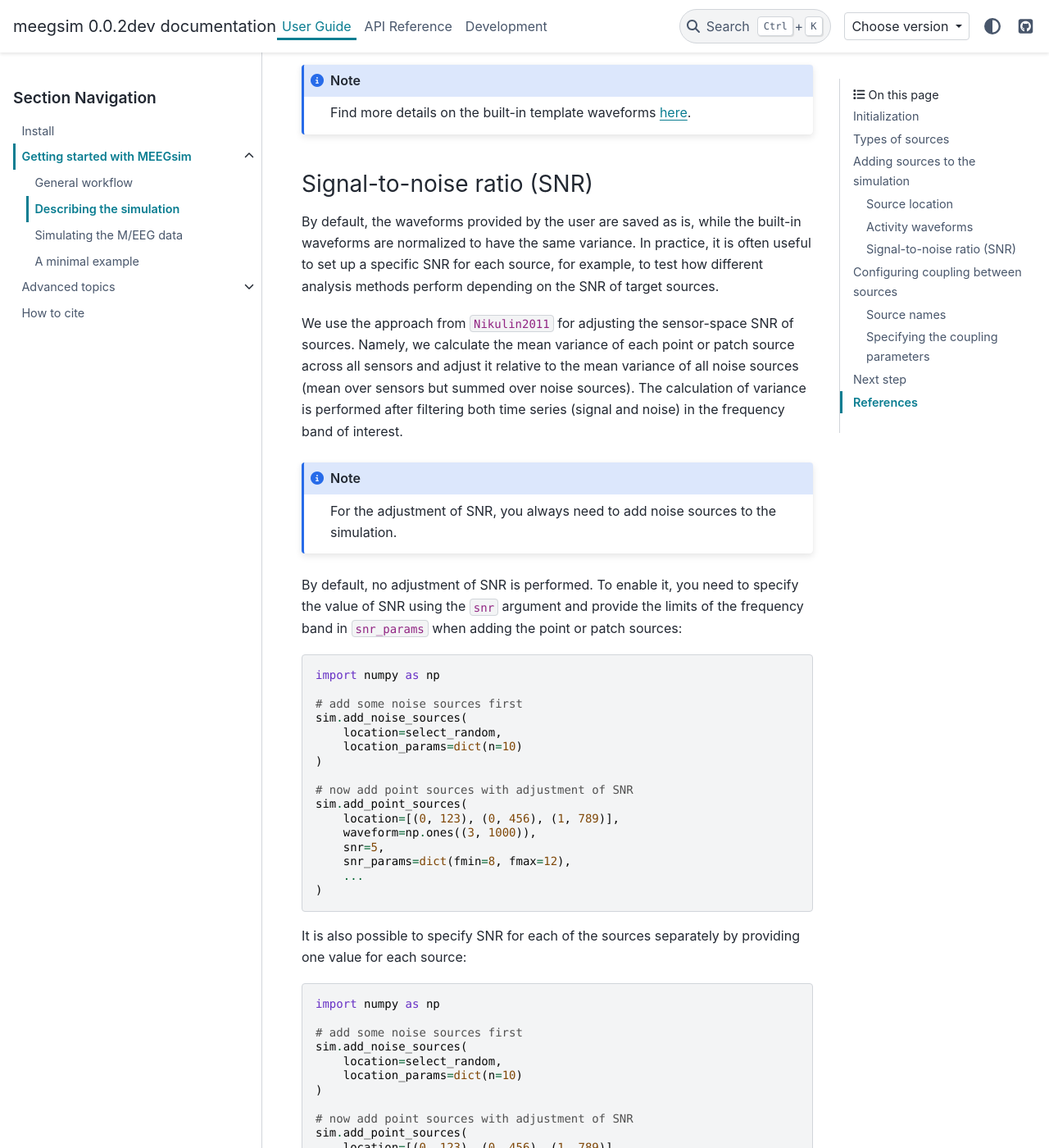
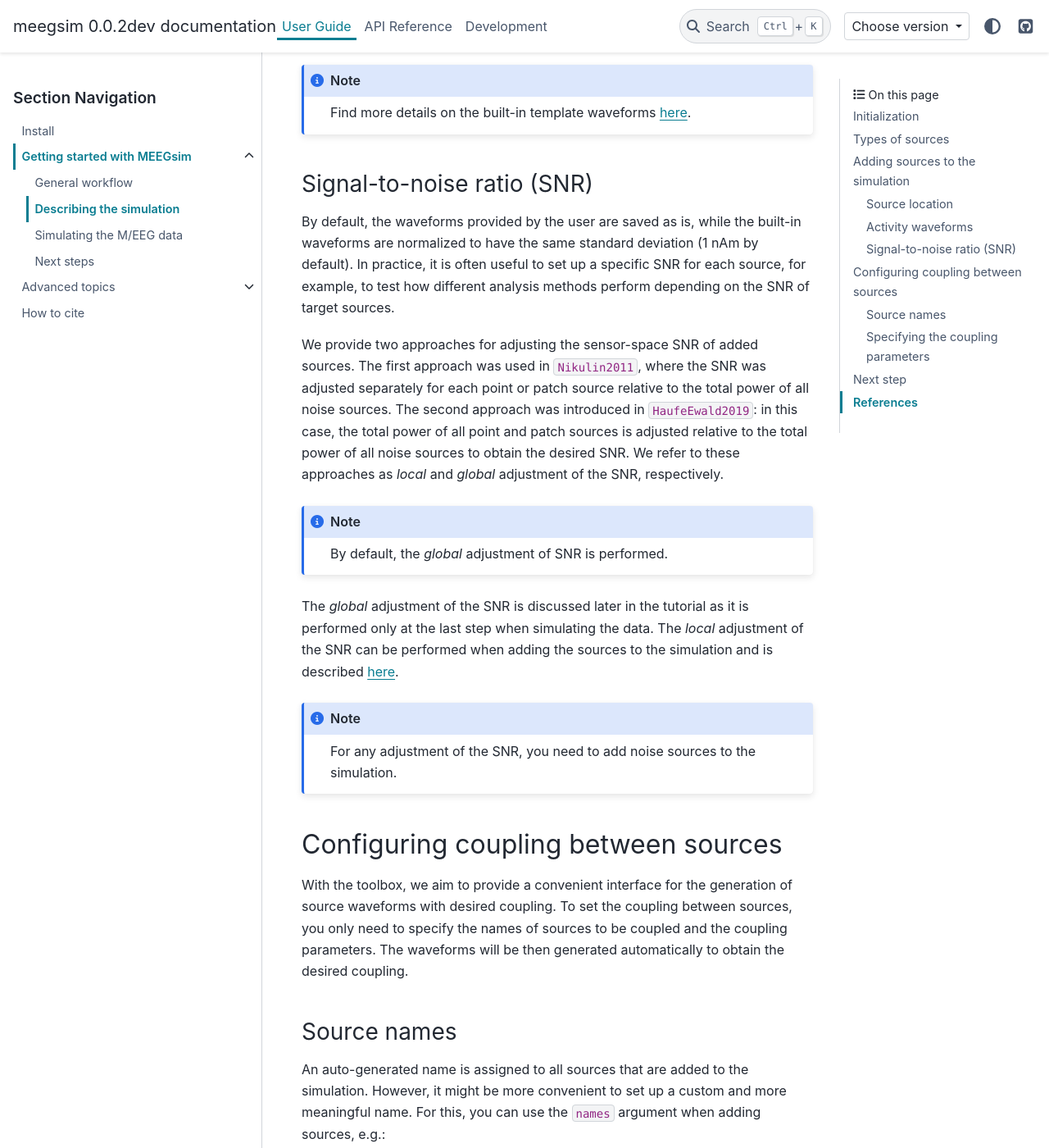
Before and after one commit to ctrltz/meegsim, a Sphinx documentation site: the page built from docs/user_guide/get_started/simulation.rst, in a window 1280 px wide and 1400 px high, scrolled down 3644 px. Shown: the whole window at 82% size. Built offline with Sphinx 7.4.7 and the PyData theme 0.15.4, drawn with Linux system fonts in a browser that asks for light colours; pages that are not in the unit, such as notebooks, are missing from menus; comment, search, counter and statistics services are not loaded; cross-references to code outside the pages are shown as plain code; some of the changed text lies outside the part shown.

Commit message:
Update the main tutorial

```diff
--- a/docs/references.bib
+++ b/docs/references.bib
@@ -1,3 +1,14 @@
+@article{HaufeEwald2019,
+    title   = {{A} {S}imulation {F}ramework for {B}enchmarking {EEG}-{B}ased {B}rain {C}onnectivity {E}stimation {M}ethodologies},
+    author  = {Haufe, Stefan and Ewald, Arne},
+    journal = {{B}rain {T}opography},
+    journal-short={{B}rain {T}opogr},
+    volume  = {32},
+    pages   = {625-642},
+    year    = 2019,
+    doi     = "10.1007/s10548-016-0498-y"
+}
+
 @article{Nikulin2011,
   title     = "A novel method for reliable and fast extraction of neuronal
                {EEG/MEG} oscillations on the basis of spatio-spectral
--- a/docs/user_guide/advanced/index.rst
+++ b/docs/user_guide/advanced/index.rst
@@ -9,4 +9,6 @@ for the toolbox.
    :maxdepth: 2
 
    patches
+   standard_deviation
+   local_snr
    customization
--- a/docs/user_guide/get_started/simulation.rst
+++ b/docs/user_guide/get_started/simulation.rst
@@ -91,7 +91,7 @@ hemisphere (123 and 456) and one source to the right hemisphere (789).
 In the second case, you need to provide a function that accepts ``src`` as the first
 argument and returns the indices of selected vertices in the same format as
 described above. If the function relies on additional arguments, these can be
-provided in the ``location_params`` argument. In the example below,
+provided in the ``location_params`` dictionary. In the example below,
 we use a built-in function :meth:`select_random` to place 10 sources in random
 locations:
 
@@ -121,7 +121,7 @@ Similar to location, activity waveforms can also be defined manually or through
 a function. In the first case, the toolbox expects an array with one time series
 per added source, and the number of waveforms should match the number of defined
 locations. We can now add some activity to the point sources described above
-(here we use constant time series for simplicity):
+(using constant time series for simplicity):
 
 .. code-block:: python
 
@@ -169,65 +169,29 @@ Signal-to-noise ratio (SNR)
 ---------------------------
 
 By default, the waveforms provided by the user are saved as is, while the built-in
-waveforms are normalized to have the same variance. In practice, it is often useful
-to set up a specific SNR for each source, for example, to test how different analysis
-methods perform depending on the SNR of target sources.
+waveforms are normalized to have the same standard deviation (1 nAm by default).
+In practice, it is often useful to set up a specific SNR for each source, for example,
+to test how different analysis methods perform depending on the SNR of target sources.
 
-We use the approach from :cite:p:`Nikulin2011` for adjusting the sensor-space SNR
-of sources. Namely, we calculate the mean variance of each point or patch source
-across all sensors and adjust it relative to the mean variance of all noise sources
-(mean over sensors but summed over noise sources). The calculation of variance is
-performed after filtering both time series (signal and noise) in the frequency
-band of interest.
+We provide two approaches for adjusting the sensor-space SNR of added sources. The
+first approach was used in :cite:`Nikulin2011`, where the SNR was adjusted separately for
+each point or patch source relative to the total power of all noise sources.
+The second approach was introduced in :cite:`HaufeEwald2019`: in this case, the total power
+of all point and patch sources is adjusted relative to the total power of all noise sources
+to obtain the desired SNR. We refer to these approaches as *local* and *global*
+adjustment of the SNR, respectively.
 
 .. note::
-    For the adjustment of SNR, you always need to add noise sources to the
+    By default, the *global* adjustment of SNR is performed.
+
+The *global* adjustment of the SNR is discussed later in the tutorial as it is
+performed only at the last step when simulating the data.
+The *local* adjustment of the SNR can be performed when adding the sources to
+the simulation and is described :doc:`here </user_guide/advanced/local_snr>`.
+
+.. note::
+    For any adjustment of the SNR, you need to add noise sources to the
     simulation.
-
-By default, no adjustment of SNR is performed. To enable it, you need to specify
-the value of SNR using the ``snr`` argument and provide the limits of the frequency
-band in ``snr_params`` when adding the point or patch sources:
-
-.. code-block:: python
-
-    import numpy as np
-
-    # add some noise sources first
-    sim.add_noise_sources(
-        location=select_random,
-        location_params=dict(n=10)
-    )
-
-    # now add point sources with adjustment of SNR
-    sim.add_point_sources(
-        location=[(0, 123), (0, 456), (1, 789)],
-        waveform=np.ones((3, 1000)),
-        snr=5,
-        snr_params=dict(fmin=8, fmax=12),
-        ...
-    )
-
-It is also possible to specify SNR for each of the sources separately by providing
-one value for each source:
-
-.. code-block:: python
-
-    import numpy as np
-
-    # add some noise sources first
-    sim.add_noise_sources(
-        location=select_random,
-        location_params=dict(n=10)
-    )
-
-    # now add point sources with adjustment of SNR
-    sim.add_point_sources(
-        location=[(0, 123), (0, 456), (1, 789)],
-        waveform=np.ones((3, 1000)),
-        snr=[1, 2.5, 5],
-        snr_params=dict(fmin=8, fmax=12),
-        ...
-    )
 
 Configuring coupling between sources
 ====================================
--- a/docs/user_guide/index.rst
+++ b/docs/user_guide/index.rst
@@ -6,6 +6,6 @@ User Guide
 
    install
    get_started/index
+   advanced/index
    ../auto_examples/index
-   advanced/index
    how_to_cite
```
Also changed, not shown: other parts of docs/user_guide/get_started/simulation.rst (+1 -1 lines), docs/user_guide/advanced/local_snr.rst (added, +68 -0 lines), docs/user_guide/advanced/standard_deviation.rst (added, +36 -0 lines), docs/user_guide/get_started/configuration.rst (+35 -0 lines), docs/user_guide/get_started/example.rst (deleted, +0 -56 lines), docs/user_guide/get_started/index.rst (+8 -6 lines), docs/user_guide/get_started/next_steps.rst (added, +11 -0 lines).
